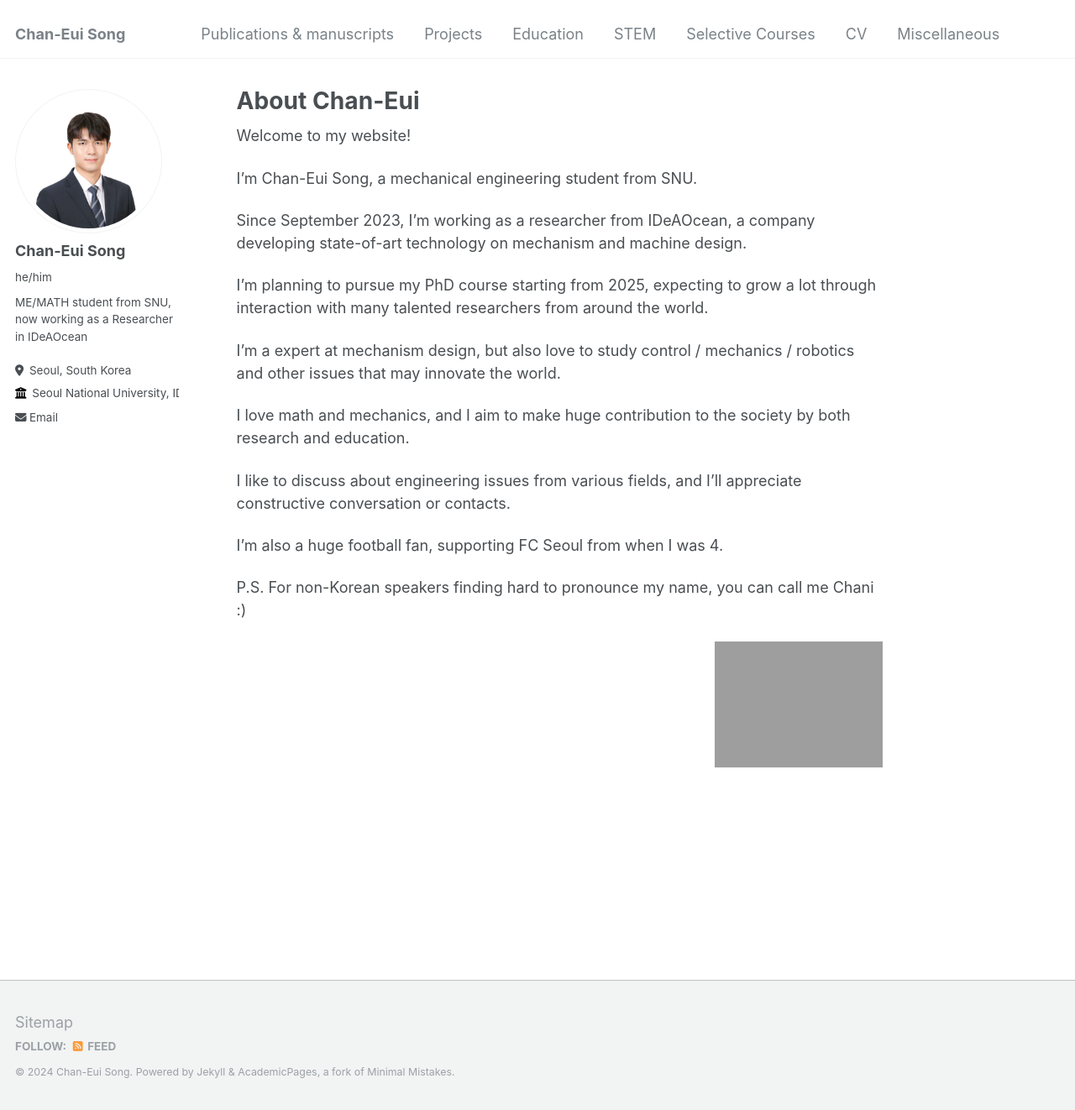
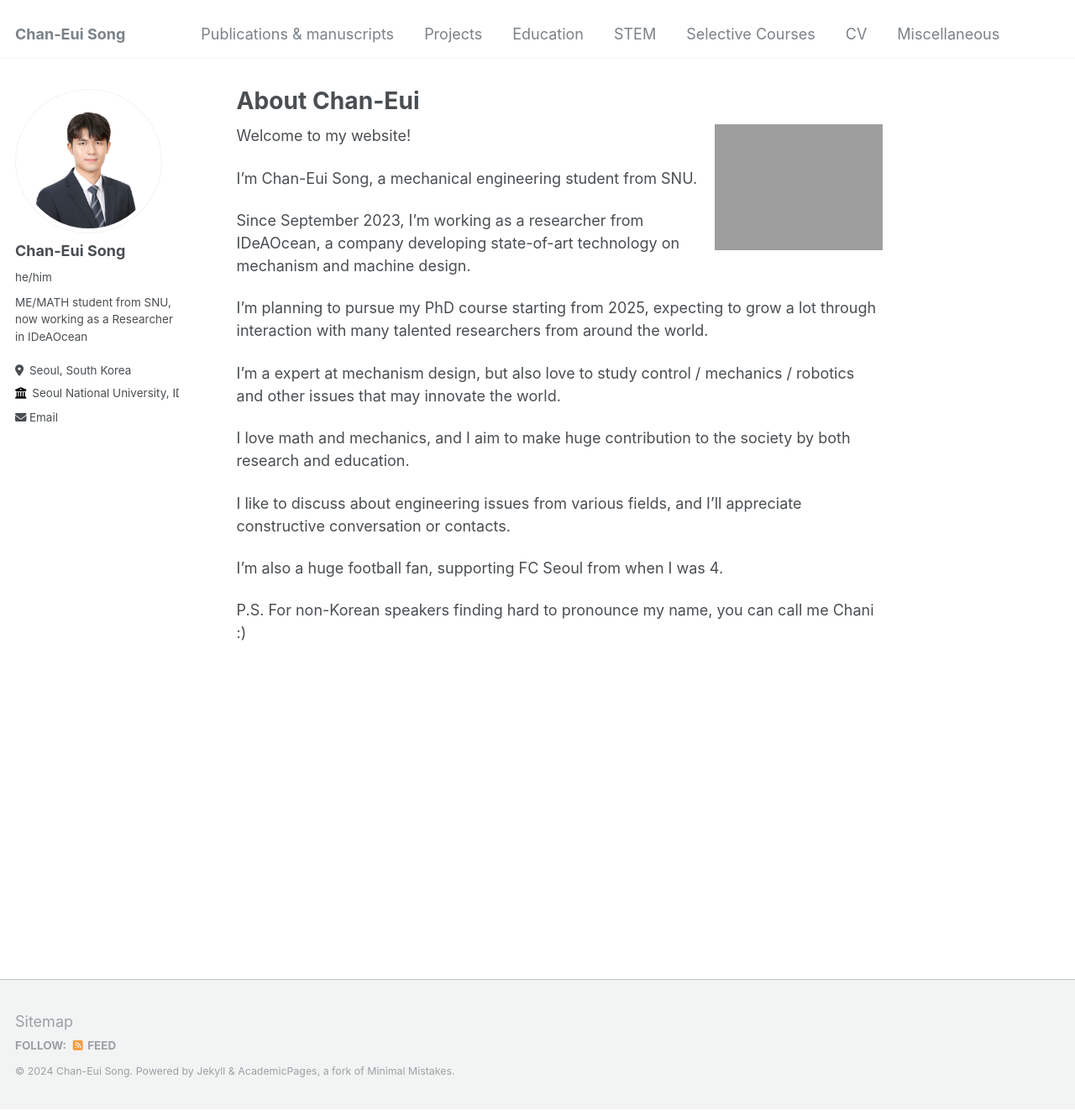
Before and after one commit to cksdml1014/chanisong, a Jekyll site: the page built from _pages/about.md, in a window 1280 px wide and 1322 px high. Shown: the whole window at 84% size. Built offline with Jekyll 4.4.1, drawn with Linux system fonts in a browser that asks for light colours.

Commit message:
Update about.md

```diff
--- a/_pages/about.md
+++ b/_pages/about.md
@@ -7,6 +7,9 @@ redirect_from:
   - /about.html
 ---
 
+<div style="float: right; width: 200px; margin: 0 0 10px 10px;">
+    <img src="https://cksdml1014.github.io/chanisong/images/profile1.jpg" alt="Hi! I'm Chani!" style="width: 100%;">
+</div>
 
 
 Welcome to my website!
@@ -26,8 +29,3 @@ I like to discuss about engineering issues from various fields, and I'll appreci
 I'm also a huge football fan, supporting FC Seoul from when I was 4.
 
 P.S. For non-Korean speakers finding hard to pronounce my name, you can call me Chani :)
-
-
-<div style="float: right; width: 200px; margin: 0 0 10px 10px;">
-    <img src="https://cksdml1014.github.io/chanisong/images/profile1.jpg" alt="Hi! I'm Chani!" style="width: 100%;">
-</div>
```
